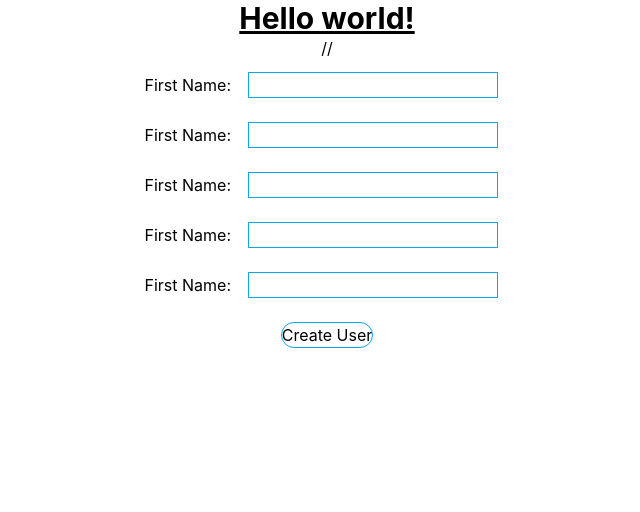
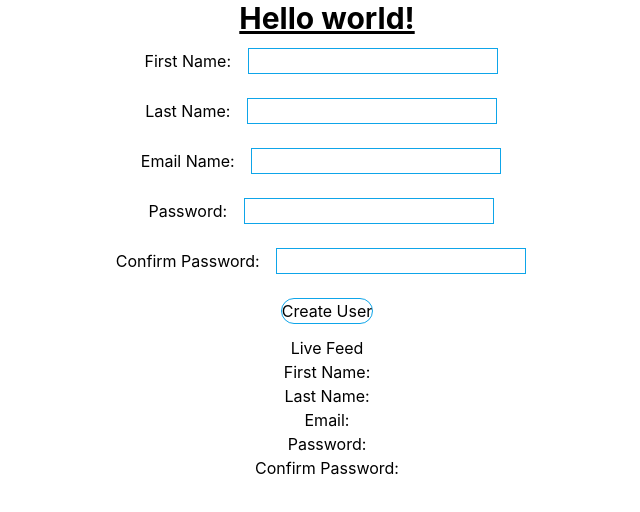
Before and after one commit to Skylarsj/validator, a React (Create React App) app: page / in a window 1280 px wide. Shown: the top 512 px of the page, without its empty margins (313-953 px from the left). Built offline with nearby package versions, Linux system fonts and the light colour scheme.

Commit message:
Finished

```diff
--- a/src/components/UserForm.js
+++ b/src/components/UserForm.js
@@ -21,48 +21,46 @@ const UserForm = (props) => {
 
         e.preventDefault();
 
-        //setHasBeenSubmitted(true);
-
     };
-
     return(
         <div>
             <form onSubmit={ createUser }>
-            //{
-               // hasBeenSubmitted ?
-               // <h3>Thank you for submitting the form!</h3> :
-                //<h3>Welcome, please submit the form.</h3>
-            }
                 <div>
                     <label>First Name: </label>
                     <input class="w-30 m-3 border border-sky-500" id="firstName" name="firstName" type="text" onChange={createUser} />
+                    {form.firstName && form.firstName.length < 3 ? <p>Name must be longer than 3 characters</p>: null}
                 </div>
                 <div>
-                    <label>First Name: </label>
-                    <input class="w-30 m-3 border border-sky-500" id="lasName" name="lasName" type="text" onChange={createUser} />
+                    <label>Last Name: </label>
+                    <input class="w-30 m-3 border border-sky-500" id="lasName" name="lastName" type="text" onChange={createUser} />
+                    {form.lastName && form.lastName.length < 3 ? <p>Last Name must be longer than 3 characters</p>: null}
                 </div>
                 <div>
-                    <label>First Name: </label>
+                    <label>Email Name: </label>
                     <input class="w-30 m-3 border border-sky-500" id="email" name="email" type="text" onChange={createUser} />
+                    {form.email && form.email.length < 3 ? <p>Email must be longer than 3 characters</p>: null}
                 </div>
                 <div>
-                    <label>First Name: </label>
+                    <label>Password: </label>
                     <input class="w-30 m-3 border border-sky-500" id="passowrd" name="password" type="text" onChange={createUser} />
+                    {form.password && form.password.length < 3 ? <p>Password must be longer than 3 characters</p>: null}
                 </div>
                 <div>
-                    <label>First Name: </label>
-                    <input class="w-30 m-3 border border-sky-500" id="confrimPassword" name="confirmPassword" type="text" onChange={createUser} />
+                    <label>Confirm Password: </label>
+                    <input class="w-30 m-3 border border-sky-500" id="confirmPassword" name="confirmPassword" type="text" onChange={createUser} />
+                    {form.password !== form.confirmPassword ? <p>Passwords Must Match!
+                    </p>: null}
                 </div>
                 <input class="rounded-full w-35 m-3 border border-sky-500" type="submit" value="Create User" />
             </form>
 
             <div>
-                {/* <p>Live Feed</p>
-                <p>First Name: {firstName}</p>
-                <p>Last Name: {lastName}</p>
-                <p>Email: {email}</p>
-                <p>Password: {password}</p>
-                <p>Confirm Password: {confirmPassword}</p> */}
+                <p>Live Feed</p>
+                <p>First Name: {form.firstName}</p>
+                <p>Last Name: {form.lastName}</p>
+                <p>Email: {form.email}</p>
+                <p>Password: {form.password}</p>
+                <p>Confirm Password: {form.confirmPassword}</p>
             </div>
         </div>
     );
```
